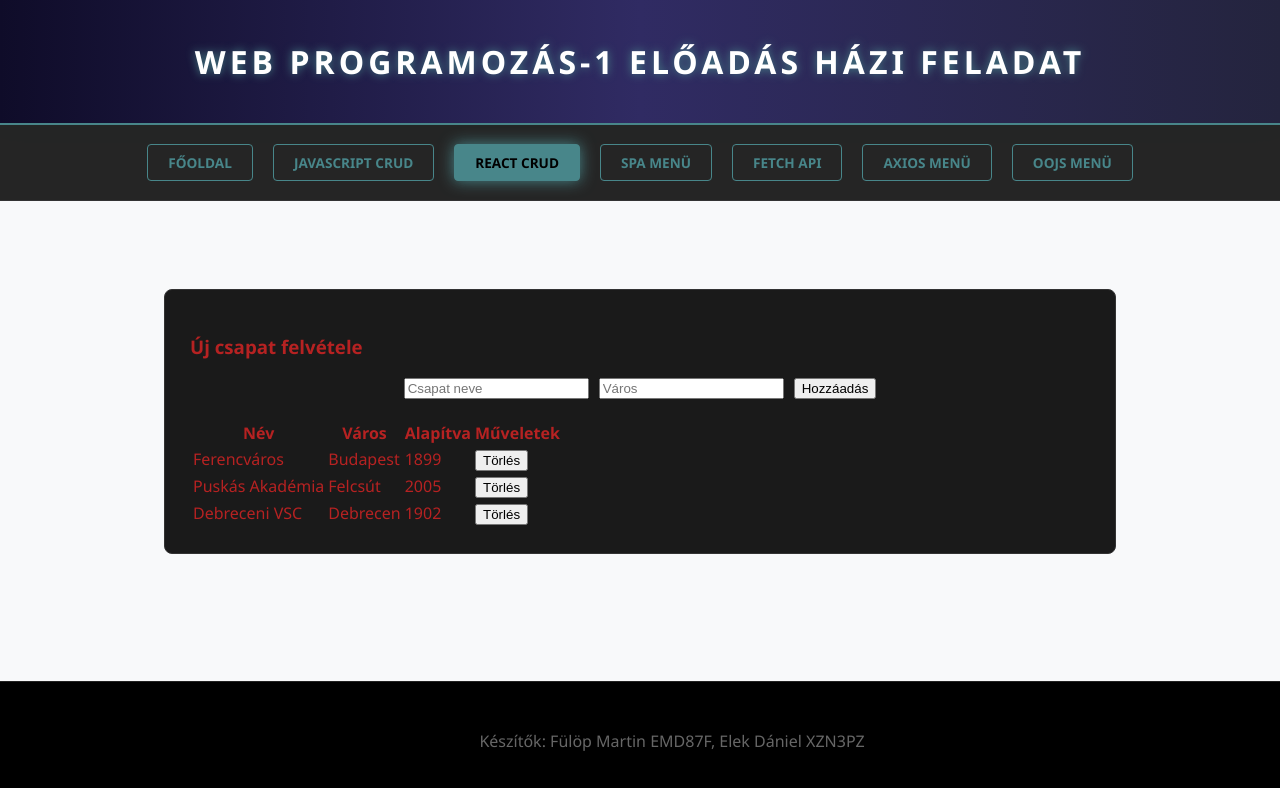
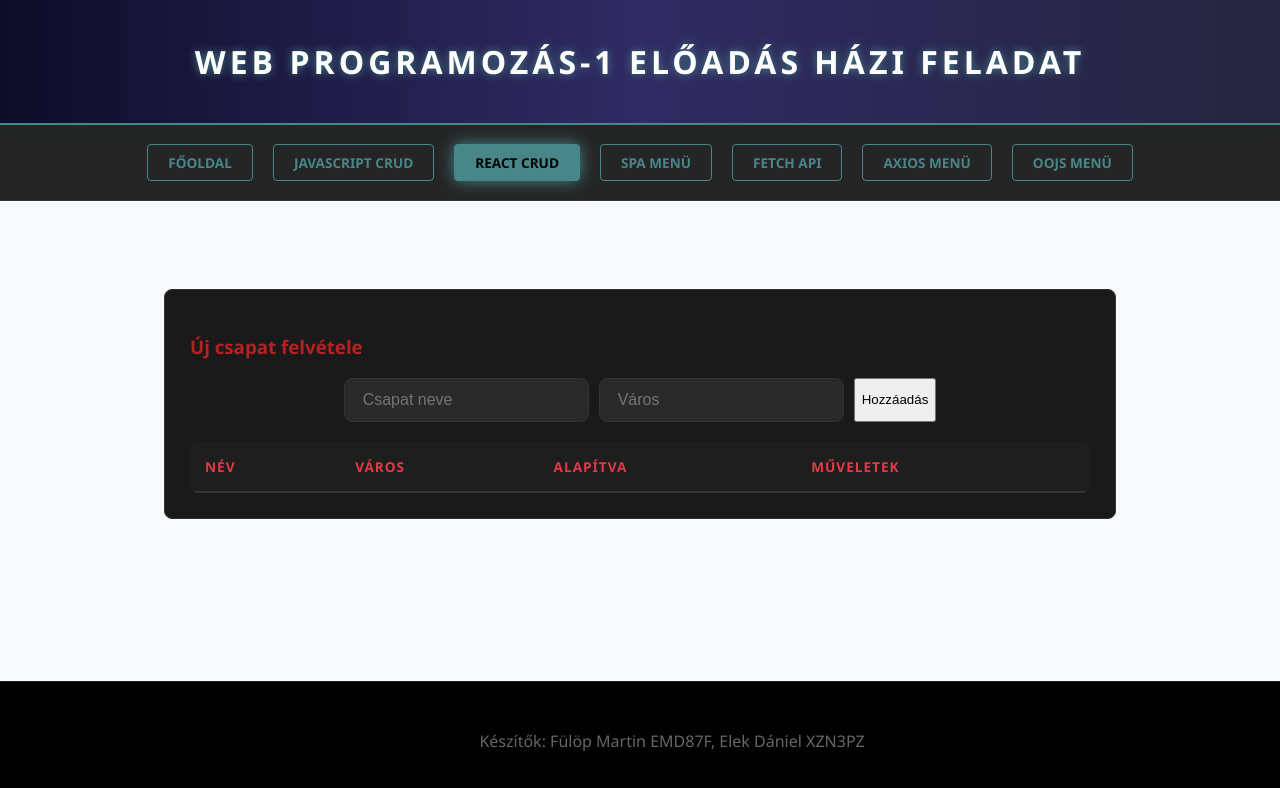
Before and after one commit to elekdaniel67/WebProg-el-ad-s-beadand-, a React (Vite) app in the folder WEB-REACT/: page / in a window 1280 px wide. Shown: the top 788 px of the page. Built offline with nearby package versions, Linux system fonts and the light colour scheme.

Commit message:
React formázása

```diff
--- a/WEB-REACT/src/App.css
+++ b/WEB-REACT/src/App.css
@@ -87,19 +87,18 @@
             }
 
             .hero {
-                background: var(--kszin);
-                padding: 4rem;
-                border-radius: 5px;
-                border-left: 5px solid var(--kszin);
+                background: #1a1a1a;
+                padding: 2.5rem;
+                border-radius: 12px;
                 box-shadow: 0 10px 30px rgba(0,0,0,0.5);
-                margin-bottom: 3rem;
+                color: white;
             }
 
             .hero h1 {
-                color: white;
-                font-size: 3rem;
-                margin-bottom: 15px;
-                text-shadow: 2px 2px var(--kszin);
+                color: #e63946;
+                margin-bottom: 20px;
+                text-transform: uppercase;
+                font-size: 1.5rem;
             }
 
             .hero p {
@@ -143,6 +142,96 @@
                 width: 100%;
             }
 
+            .input-group {
+                display: flex;
+                justify-content: center;
+                gap: 15px;
+                margin-bottom: 40px;
+                flex-wrap: wrap;
+            }
+
+            input {
+                padding: 12px 18px;
+                border-radius: 8px;
+                border: 1px solid #333;
+                background: #2a2a2a;
+                color: white;
+                font-size: 1rem;
+                outline: none;
+                transition: all 0.3s ease;
+                min-width: 200px;
+            }
+
+            input:focus {
+                border-color: var(--masodlagosszin);
+                box-shadow: 0 0 8px rgba(72, 134, 138, 0.4);
+            }
+
+            .add-btn {
+                padding: 12px 25px;
+                border-radius: 8px;
+                border: none;
+                background: var(--masodlagosszin);
+                color: #000;
+                font-weight: bold;
+                cursor: pointer;
+                transition: transform 0.2s, filter 0.3s;
+            }
+
+            .add-btn:hover {
+                filter: brightness(1.2);
+                transform: translateY(-2px);
+            }
+
+
+            table {
+                width: 100%;
+                border-collapse: collapse;
+                margin-top: 10px;
+                background: rgba(255, 255, 255, 0.02);
+                border-radius: 8px;
+                overflow: hidden;
+            }
+
+            th {
+                color: #e63946;
+                text-align: left;
+                padding: 15px;
+                border-bottom: 2px solid #333;
+                text-transform: uppercase;
+                font-size: 0.85rem;
+                letter-spacing: 1px;
+            }
+
+            td {
+                padding: 15px;
+                border-bottom: 1px solid #222;
+                text-align: left;
+                color: #ddd;
+                font-size: 1rem;
+            }
+
+            tr:hover {
+                background: rgba(255, 255, 255, 0.05);
+            }
+
+            .delete-btn {
+                background: transparent;
+                border: 1px solid #e63946;
+                color: #e63946;
+                padding: 6px 15px;
+                border-radius: 6px;
+                font-size: 0.8rem;
+                cursor: pointer;
+                transition: all 0.3s;
+            }
+
+            .delete-btn:hover {
+                background: #e63946;
+                color: white;
+                box-shadow: 0 0 10px rgba(230, 57, 70, 0.3);
+            }
+
             footer h2 {
                 margin: 5px 0;
                 font-size: 0.8rem;
--- a/WEB-REACT/src/App.jsx
+++ b/WEB-REACT/src/App.jsx
@@ -4,11 +4,7 @@ import './App.css'
 
 function App() {
   // 1. Az NB1 adatbázis
-  const [csapatok, setCsapatok] = useState([
-    { id: 1, nev: "Ferencváros", varos: "Budapest", alapitva: 1899 },
-    { id: 2, nev: "Puskás Akadémia", varos: "Felcsút", alapitva: 2005 },
-    { id: 3, nev: "Debreceni VSC", varos: "Debrecen", alapitva: 1902 }
-  ]);
+  const [csapatok, setCsapatok] = useState([]);
 
   // 2. Input mezők állapota az új csapathoz
   const [ujNev, setUjNev] = useState("");
```
